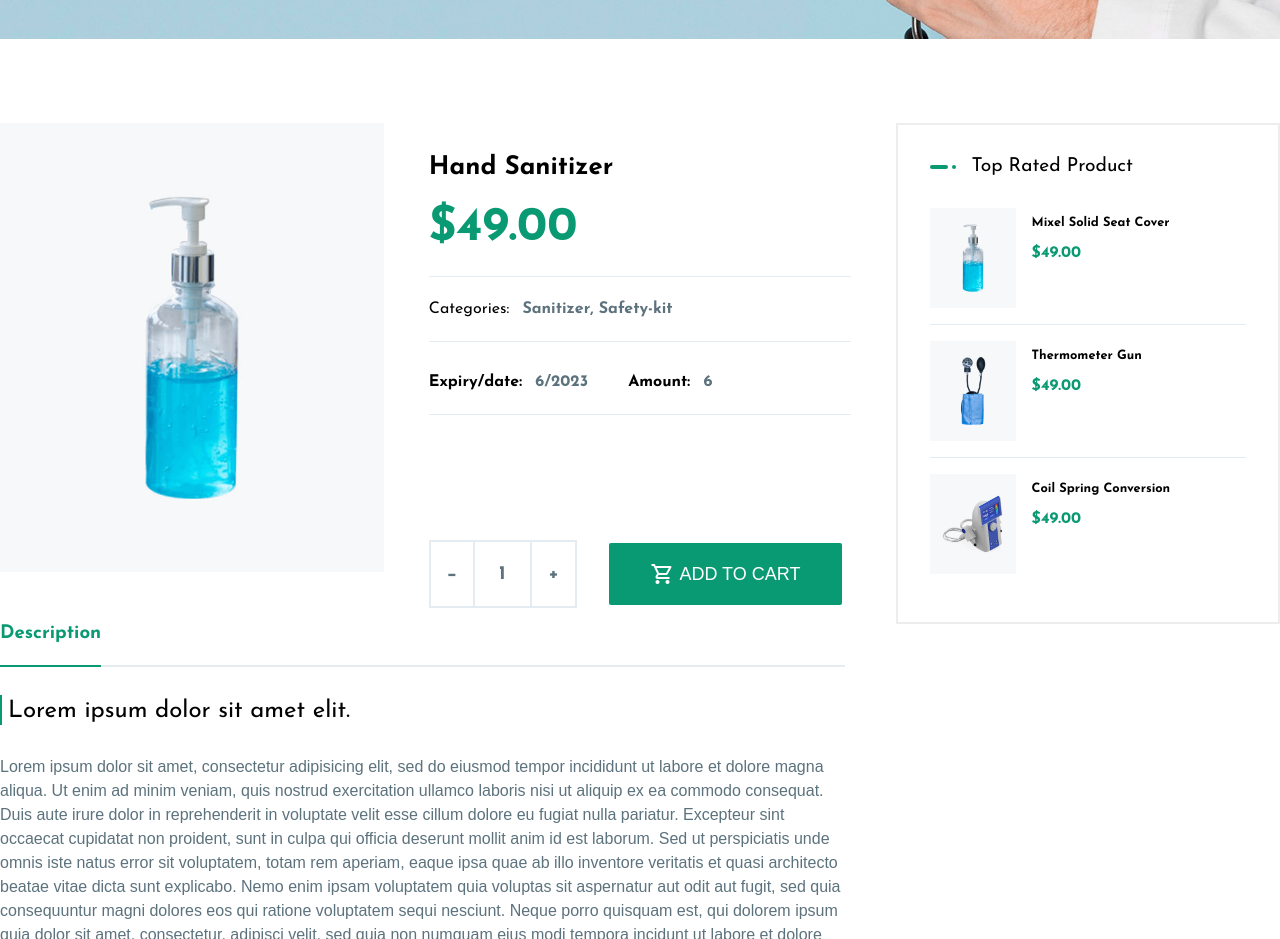
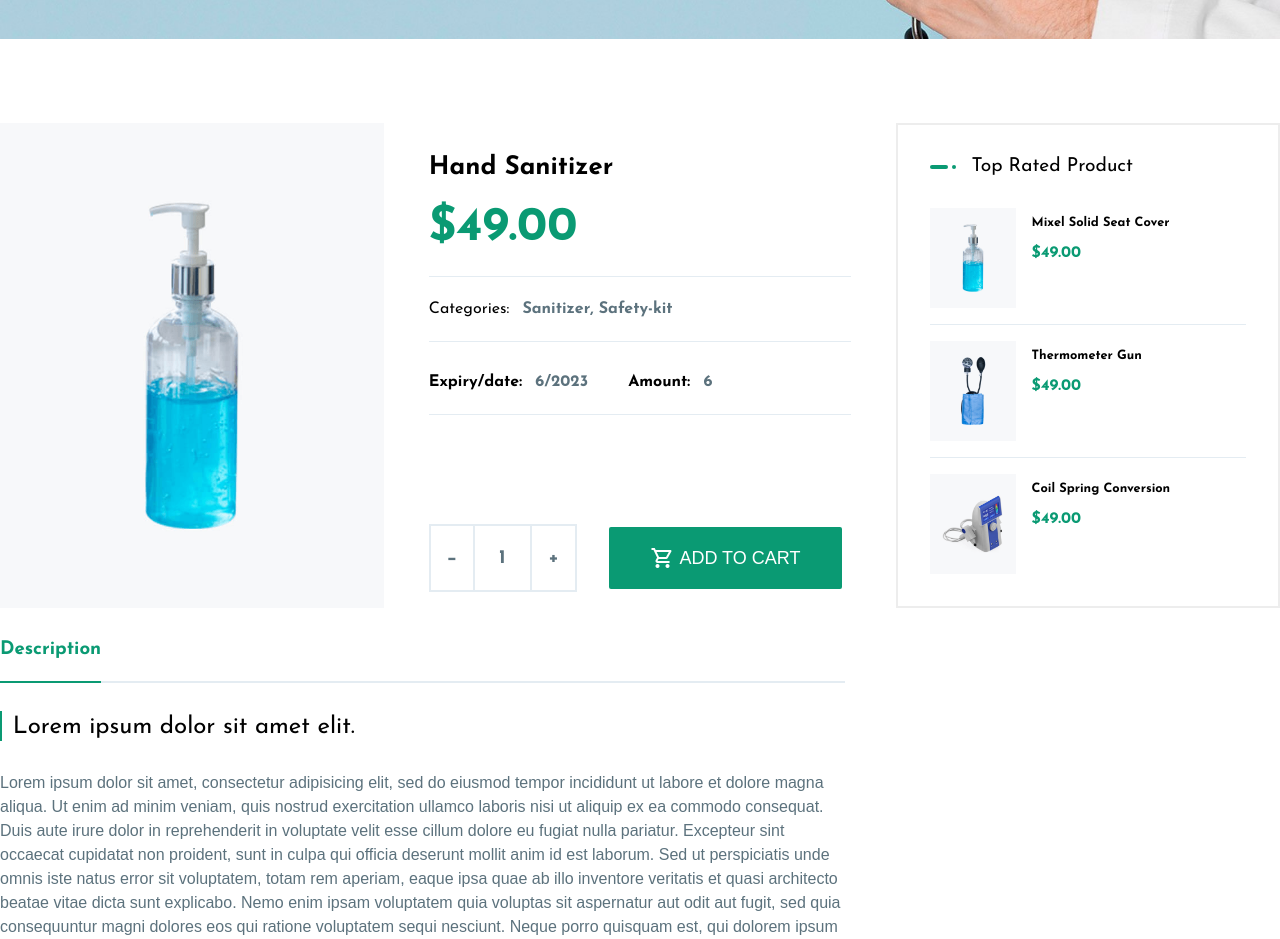
Before and after one commit to Med-org-ITI/User-Front, an Angular app: page /item in a window 1280 px wide. Shown: the part 340-1279 px from the top of the page. Built offline with nearby package versions, Linux system fonts and the light colour scheme; no server answers.

Commit message:
moving description head vertical line a bit

```diff
--- a/src/app/Components/item-details/item-details.component.scss
+++ b/src/app/Components/item-details/item-details.component.scss
@@ -5,12 +5,14 @@
   display: flex;
   justify-content: space-between;
   margin-top: 5rem;
+  margin-bottom: 2rem;
 }
 
 .item__image-container {
   width: 320px;
   min-width: 30%;
   img {
+    height: 100%;
     width: 100%;
   }
 }
@@ -119,7 +121,9 @@
   &__product {
     display: flex;
     gap: 1rem;
-    margin-bottom: 1rem;
+    &:not(:last-child) {
+      margin-bottom: 1rem;
+    }
     &:not(:first-child) {
       border-top: 1px solid $light-gray-color;
       padding-top: 1rem;
@@ -170,14 +174,14 @@
   }
   &__head {
     position: relative;
-    margin-left: 0.5rem;
+    margin-left: 0.8rem;
     margin-bottom: 2rem;
     font-weight: normal;
     &::before {
       content: "";
       position: absolute;
       top: -4px;
-      left: -0.5rem;
+      left: -0.8rem;
       width: 2px;
       height: 125%;
       background-color: $primary-color;
```
